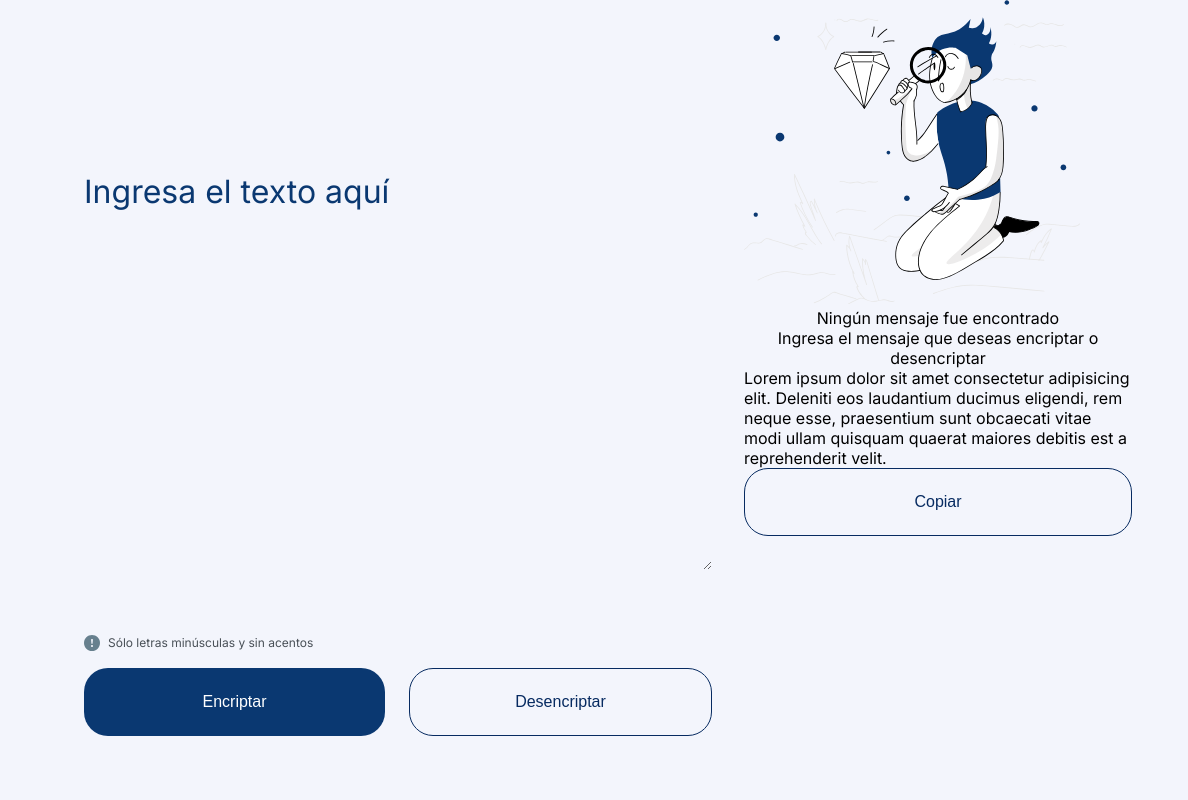
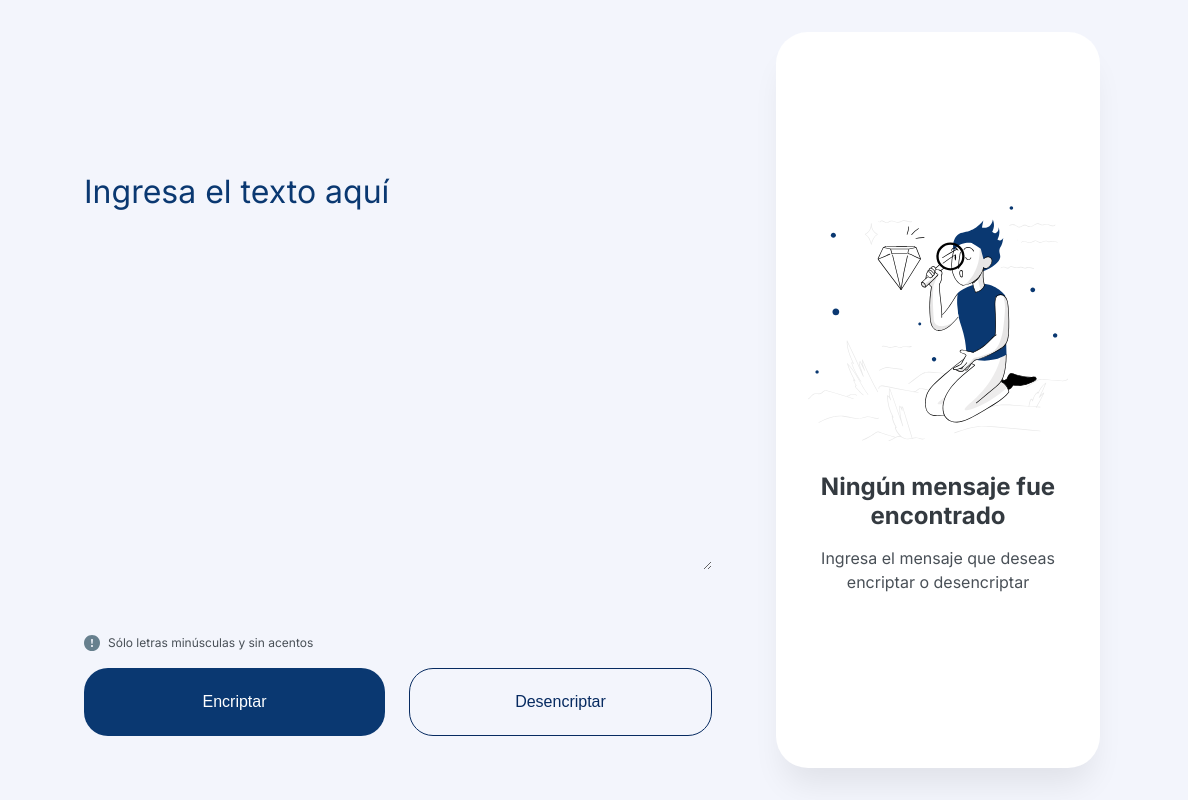
Before and after one commit to iseddev/encriptador-desencriptador, a plain HTML site: page index.html in a window 1280 px wide. Shown: the full height of the page, 92-1280 px from the left. Drawn offline with Linux system fonts and the light colour scheme; a web font is replaced by a local one.

Commit message:
Actualizar clases en styles.css para la correcta visualización del layout del proyecto

```diff
--- a/assets/styles.css
+++ b/assets/styles.css
@@ -81,6 +81,7 @@ body {
   padding-right: 1rem;
   width: 100%;
   display: flex;
+	flex-grow: 1;
 }
 
 .btn {
@@ -119,15 +120,21 @@ body {
 
 .align-center { text-align: center; }
 
+
 /* Clases de estilo general */
 .body {
   display: flex;
   background-color: var(--light-blue-100);
   min-height: 100vh;
   height: 100%;
+	/* display: grid; */
 }
 
-.main { width: 100%; }
+.main {
+	width: 100%;
+	min-height: inherit;
+	height: 100%;
+}
 
 .header {
   position: relative;
@@ -196,29 +203,43 @@ body {
 .encrypt, .decrypt { flex-grow: 1; }
 
 /* Contenedor para la gestión de si el usario a ejecutado o no la encirptación/desencriptación */
-.not-found {
+
+.outcome-container {
+	position: relative;
+	width: 100%;
+	height: 100%;
+	padding: 2rem;
+}
+
+.outcome-frame {
+	display: inline-block;
+	position: relative;
+	width: 100%;
+	height: 100%;
+	background-color: steelblue;
+	border-radius: 2rem;
+	padding: 2rem;
+  background-color: var(--white-color);
+  box-shadow: 0 1.5rem 2rem -.5rem rgba(0 0 0 / .08);
+}
+
+.empty {
   position: relative;
   width: 100%;
+	height: inherit;
   display: flex;
   flex-direction: row;
   flex-wrap: wrap;
   justify-content: center;
-  padding: 2rem;
-  border-radius: 2rem;
-  background-color: var(--white-color);
-  box-shadow: 0 1.5rem 2rem -.5rem rgba(0 0 0 / .08);
-  margin-top: 40px;
-  margin-bottom: 2.5rem;
-  margin-left: 1.5rem;
-  margin-right: 1.5rem;
+	display: none;
+	visibility: hidden;
 }
 
-
-.not-found_image {
+.empty-image {
   display: none;
 }
 
-.not-found_title {
+.empty-title {
   font-weight: var(--bold-font);
   font-size: var(--lg-font);
   color: var(--gray-500);
@@ -226,25 +247,28 @@ body {
   line-height: 120%;
 }
 
-.not-found_text {
+.empty-text {
   color: var(--gray-400);
   line-height: 150%;
 }
 
 /* Contenedor para la gestión de si el usario a ejecutado o no la encirptación/desencriptación */
-.outcome {
+.success {
+	position: relative;
+	width: 100%;
+	height: 100%;
   font-size: var(--lg-font);
   color: var(--gray-400);
   line-height: 150%;
+	flex-direction: column;
+	justify-content: space-between;
+	display: none;
+	visibility: hidden;
 }
 
-.outcome {
-  display: none;
-  margin-bottom: 2rem;
-}
-
-.tocopy {
-  display: none;
+.is-visible {
+	display: flex;
+	visibility: visible;
 }
 
 /* Media-queries para el diseño responsivo */
@@ -261,12 +285,13 @@ body {
 
   .buttons-container { margin-bottom: 4rem; }
 
-  .not-found {
+  .empty {
     flex-direction: column;
-    margin-top: 2.5rem;
-    margin-left: 0;
-    margin-right: 0;
+		align-items: center;
   }
 
-  .not-found_image { display: block; }
+  .empty-image {
+		display: block;
+		margin-bottom: 2rem;
+	}
 }
```
